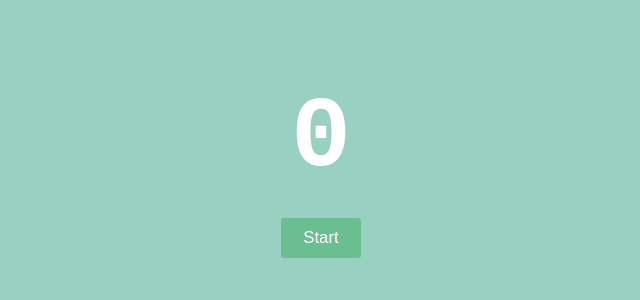
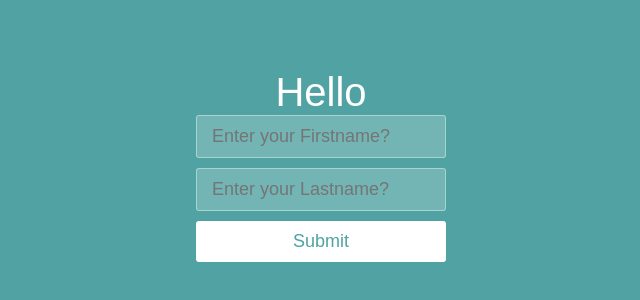
Before and after one commit to satya0214/learningReactJs, a React (Create React App) app: page / in a window 1280 px wide. Shown: the part 138-438 px from the top of the page, without its empty margins (319-959 px from the left). Built offline with nearby package versions, Linux system fonts and the light colour scheme.

Commit message:
React Form

```diff
--- a/src/App.css
+++ b/src/App.css
@@ -268,33 +268,59 @@
   cursor: pointer;
 } */
 
-body{
-  font: normal 14px/100% "Andale Mono", AndaleMono, monospace;
-  background-color: #9AD0C2;
-  text-align: center;
-  margin: 0 auto;
-  width: 300px;
-  color: white;
+* {
+  box-sizing: border-box;
+  margin: 0;
   padding: 0;
+  font-weight: 300;
 }
 
-h1{
-  font-size: 100px;
+body {
+  font-family: "Source Sans Pro", sans-serif;
+  color: white;
+  font-weight: 300;
+  background: #50a3a2;
+  width: 100%;
+  height: 100%;
 }
 
-.container{
-margin: 90% auto;
+.container {
+  margin: 10% auto;
+  padding: 80px 0;
+  text-align: center;
 }
 
-button{
-  height: 40px;
-  width: 80px;
-  background-color: #6bbe92;
-  font-size: larger;
-  font-weight: normal;
+
+.container h1 {
+  font-size: 40px;
+  font-weight: 200;
+}
+
+input {
+  border: 1px solid rgba(252, 252, 252, 0.4);
+  background-color: rgba(252, 252, 252, 0.2);
+  width: 250px;
+  border-radius: 3px;
+  font-family: "Source Sans Pro", sans-serif;
+  padding: 10px 15px;
+  margin: 0 auto 10px auto;
+  display: block;
+  text-align: left;
+  font-size: 18px;
+  color: white;
+  font-weight: 300;
+}
+
+button {
+  appearance: none;
+  outline: 0;
+  background-color: white;
   border: 0;
-  color: #fff;
-  display: inline-block;
+  padding: 10px 15px;
+  color: #50a3a2;
   border-radius: 3px;
-  margin: 5px;
+  width: 250px;
+  font-size: 18px;
 }
+
+/* background-color: #6bbe92; */
--- a/src/App.js
+++ b/src/App.js
@@ -1,6 +1,6 @@
 import logo from './logo.svg';
 import './App.css';
-import { useState } from 'react';
+import  {useState}  from 'react';
 // import Login from './components/Login';
 
 
@@ -53,36 +53,33 @@
 
 
 function App() {
-  const [count , setCount] = useState(0);
-  const [timer , setTimer] = useState();
-  const [buttonText, setButtonText] = useState('Start');
+  const [fname , setfName] = useState();
+  const [lname , setlName] = useState();
+  function Handlechange(event) {
+    console.log(event.target.value)
+    setfName(event.target.value)
+  }
 
-      function decreases(){
-        setCount(0);
-        clearInterval(timer)
-      }
+  function Handlechange1(event) {
+    console.log(event.target.value)
+    setlName(event.target.value)
+  }
+  return (
+    <div className="container">
 
-      const startTimer = () => {
-        const timer =  setInterval(() => {
-          setCount((pre) => pre+1);
-        },500)
-        setTimer( timer )
 
-      }
-      const start = () => {
-        setButtonText((prev) => prev === "Reset" ? 'Start' : 'Reset');
-    if(buttonText==="Reset"){
-            decreases();
-          } else {
-            startTimer();
-          }
-      }
+      <h1>Hello {fname} {lname}</h1>
+      <input
+      onChange={Handlechange}
+      type="text" placeholder="Enter your Firstname?" />
+      <input
+      onChange={Handlechange1}
+      type="text" placeholder="Enter your Lastname?" />
+      <button >Submit</button>
 
 
 
 
-  return (
-    <div>
       {/* <Heading /> */}
       {/* <Header />
       {Node.map(Createnode)}
@@ -102,12 +99,7 @@
 
       {/* <Login isRegistered={userIsRegistered}/> */}
 
-      <div className='container'>
-        <h1>{count}</h1>
-      <button onClick={start} >
-      {buttonText}
-      </button>
-      </div>
+
 
        </div>
   );
```
